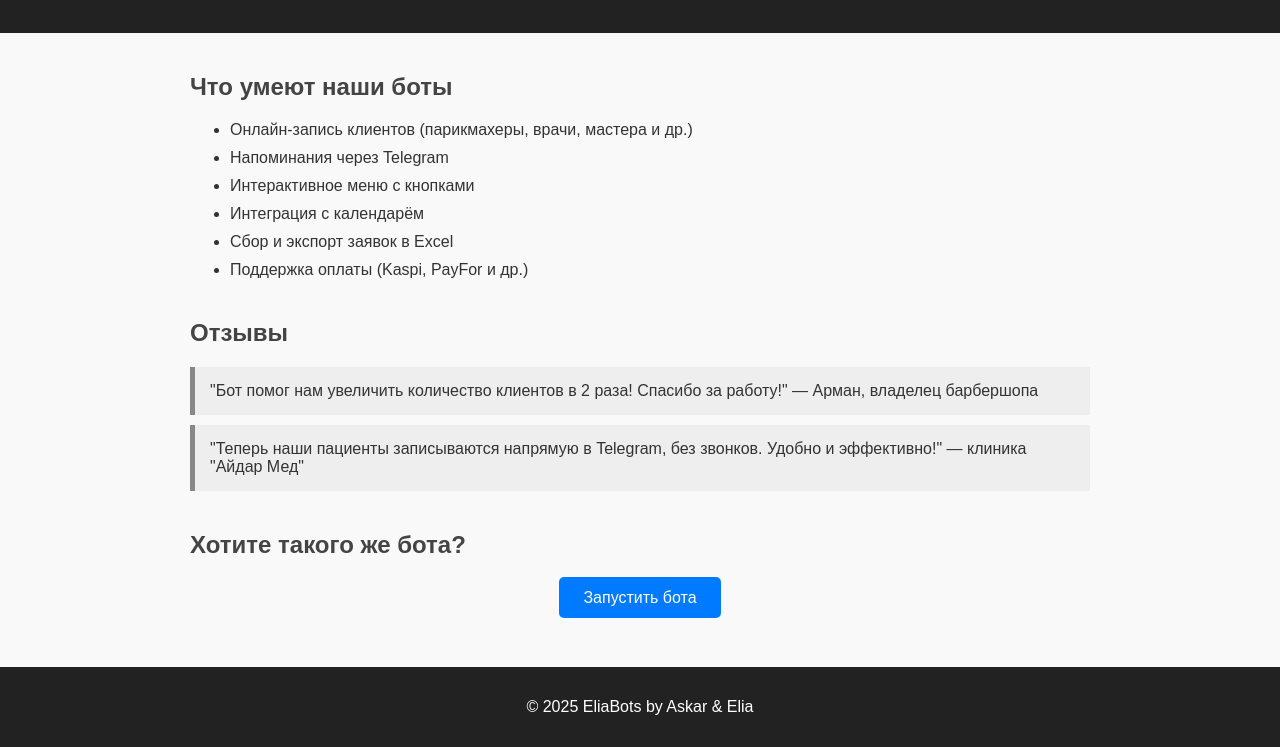
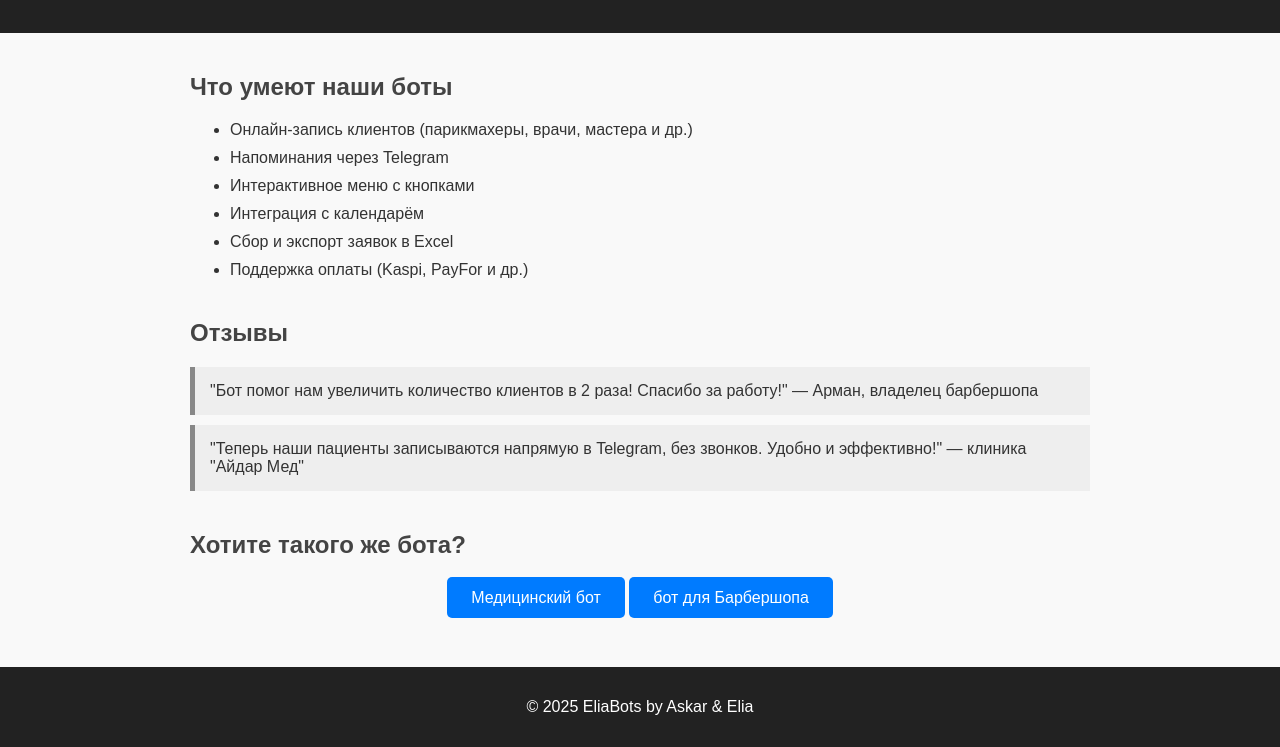
Before and after one commit to lalalla87/telegram-bots-site, a plain HTML site: page index.html in a window 1280 px wide. Shown: the part 121-868 px from the top of the page. Drawn offline with Linux system fonts and the light colour scheme.

Commit message:
Update index.html

```diff
--- a/index.html
+++ b/index.html
@@ -92,7 +92,8 @@
     <section class="section">
       <h2>Хотите такого же бота?</h2>
       <div class="cta">
-        <a href="https://t.me/yourbotlink">Запустить бота</a>
+        <a href="https://t.me/health_med_bot">Медицинский бот</a>
+        <a href="https://t.me/AURA_salon_bot">бот для Барбершопа</a>
       </div>
     </section>
   </div>
```
